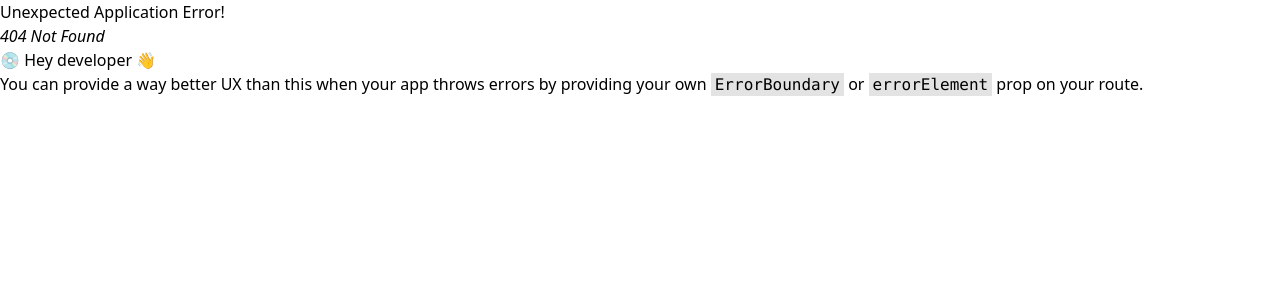
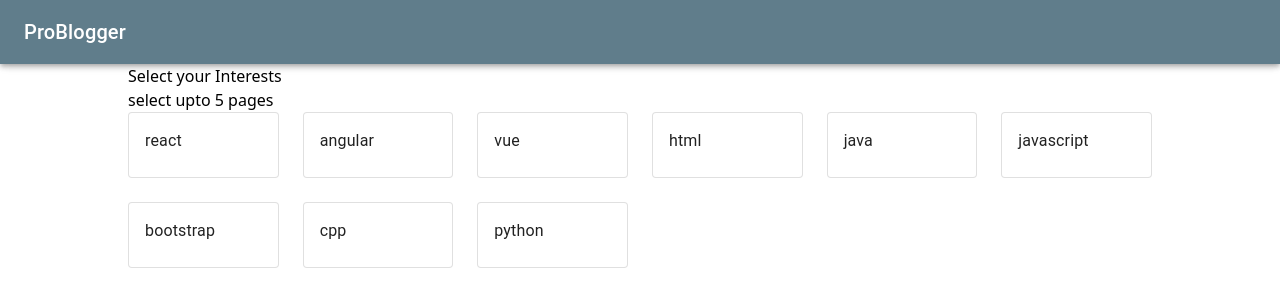
Before and after one commit to umair-ak/Problogger, a React (Vite) app: page /user/interests in a window 1280 px wide. Before the commit this address had no page. Shown: the top 306 px of the page. Built offline with nearby package versions, Linux system fonts and the light colour scheme.

Commit message:
Created an Interests page where User can select what his/her interested pages are and feed related to their favourite pages will be shown

```diff
--- a/src/main.jsx
+++ b/src/main.jsx
@@ -9,6 +9,7 @@ import Login from './pages/Login.jsx';
 import Signup from './pages/Signup.jsx'
 import User from './components/User.jsx';
 import Dashboard from './pages/Dashboard.jsx';
+import Interests from './pages/Interests.jsx';
 
 const router = createBrowserRouter(
   createRoutesFromElements(
@@ -19,6 +20,7 @@ const router = createBrowserRouter(
       <Route path='signup' element={<Signup />} />
 
         <Route path='user' element={<User />}>
+        <Route path='interests' element={<Interests />} />
         <Route path='dashboard' element={<Dashboard />} />
         </Route>
     </Route>
--- /dev/null
+++ b/src/pages/Interests.jsx
@@ -0,0 +1,30 @@
+import { Toolbar,Card,CardContent,Typography, Grid,Box } from '@mui/material'
+import React from 'react'
+
+export default function Interests() {
+
+    // make an api call to get all the pages that the user can select as interested
+    const pages = ['react','angular','vue','html','java','javascript','bootstrap','cpp','python'];
+
+  return (
+    <div>
+    <Toolbar />
+    <Box component="main" sx={{width:"80%" , margin:'auto'}}>
+    <h2 className='text-5xl pb-3 m-5 text-center'>Select your Interests</h2>
+    <p className='text-2xl pb-5 m-5 text-center'>select upto 5 pages</p>
+    <Grid container spacing={{ xs: 3}}>
+    {pages.map((page)=>{ return(
+        <Grid item key={page} xs={2}>
+        <Card variant="outlined">
+        <CardContent>
+        <Typography level="title-md">{page}</Typography>
+        </CardContent>
+        </Card>
+        </Grid>
+    )})}
+
+    </Grid>
+    </Box>
+    </div>
+  )
+}
```
